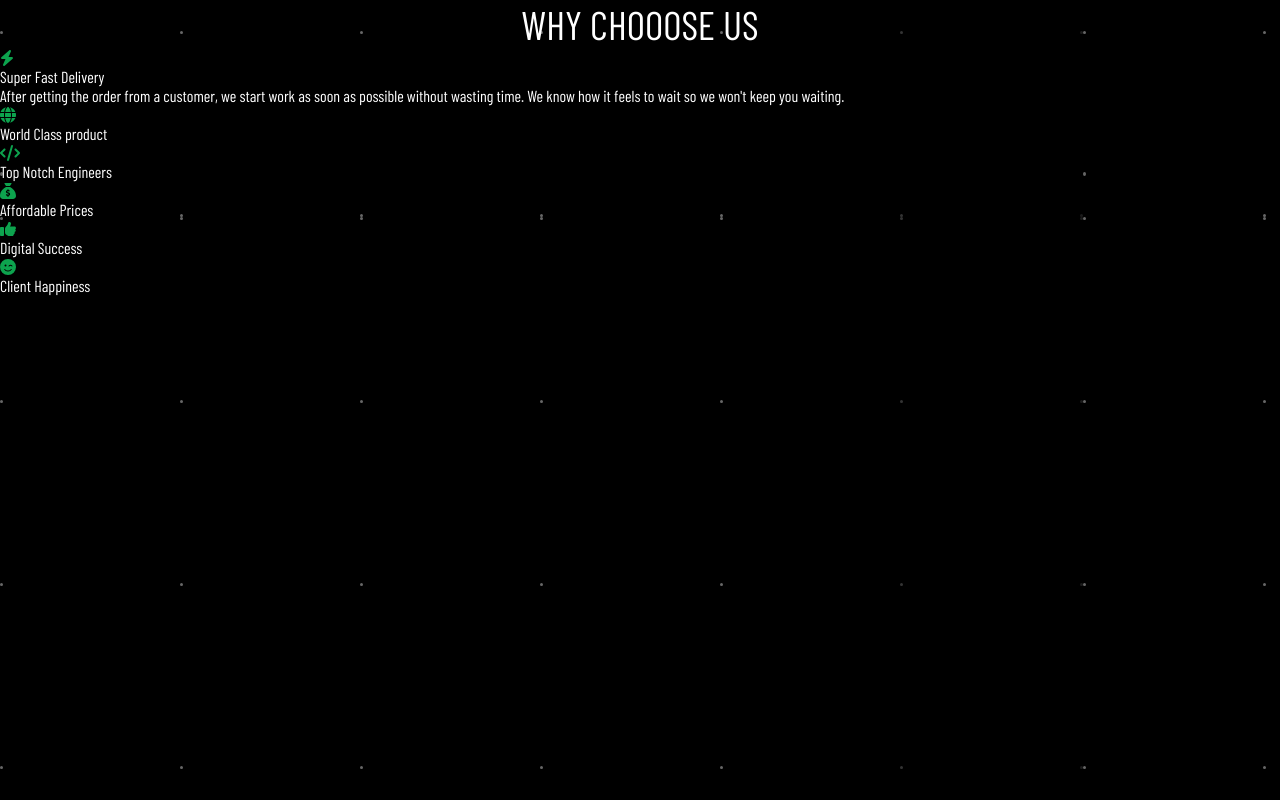
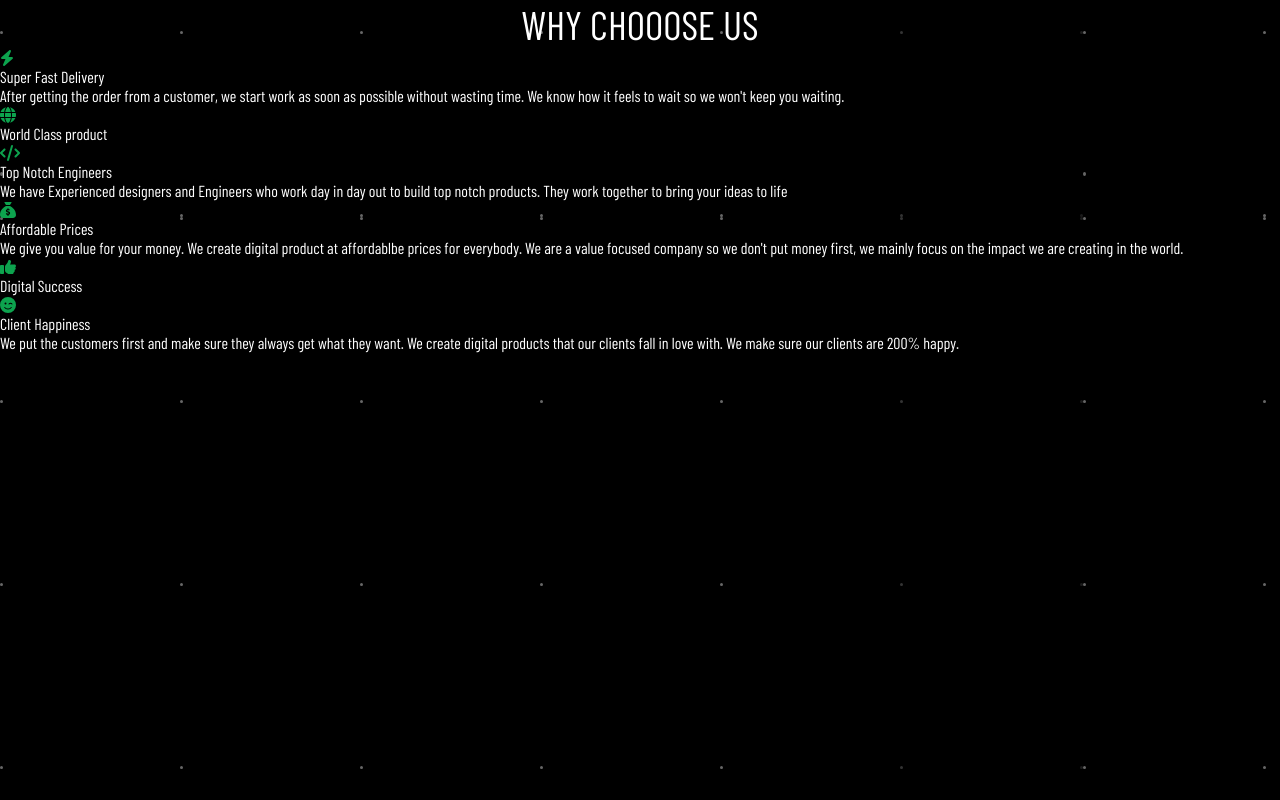
Before and after one commit to abrusu-collins/DevTech, a React (Create React App) app: page / in a window 1280 px wide. Shown: the part 2717-3517 px from the top of the page. Built offline with nearby package versions, Linux system fonts and the light colour scheme.

Commit message:
why section

```diff
--- a/src/components/Why.jsx
+++ b/src/components/Why.jsx
@@ -32,13 +32,23 @@ function Why() {
         <div className="fast">
           <FontAwesomeIcon icon={faCode} color="#0da34e" />
           <p className="reason-big">Top Notch Engineers</p>
-          <p className="explain"></p>
+          <p className="explain">
+            {" "}
+            We have Experienced designers and Engineers who work day in day out
+            to build top notch products. They work together to bring your ideas
+            to life
+          </p>
         </div>
 
         <div className="fast">
           <FontAwesomeIcon icon={faSackDollar} color="#0da34e" />
           <p className="reason-big">Affordable Prices</p>
-          <p className="explain"></p>
+          <p className="explain">
+            We give you value for your money. We create digital product at
+            affordablbe prices for everybody. We are a value focused company so
+            we don't put money first, we mainly focus on the impact we are
+            creating in the world.
+          </p>
         </div>
 
         <div className="fast">
@@ -50,7 +60,11 @@ function Why() {
         <div className="fast">
           <FontAwesomeIcon icon={faFaceSmileWink} color="#0da34e" />
           <p className="reason-big">Client Happiness</p>
-          <p className="explain"></p>
+          <p className="explain">
+            We put the customers first and make sure they always get what they
+            want. We create digital products that our clients fall in love with.
+            We make sure our clients are 200% happy.
+          </p>
         </div>
       </div>
     </div>
--- a/src/sass/_services.scss
+++ b/src/sass/_services.scss
@@ -16,9 +16,9 @@
     align-items: center;
 
     & > div {
-      border:2px dotted $why_background;
+      border: 2px dotted $why_background;
       border-radius: 15px;
-      width:45%;
+      width: 45%;
       display: flex;
       justify-content: space-around;
       align-items: center;
```
